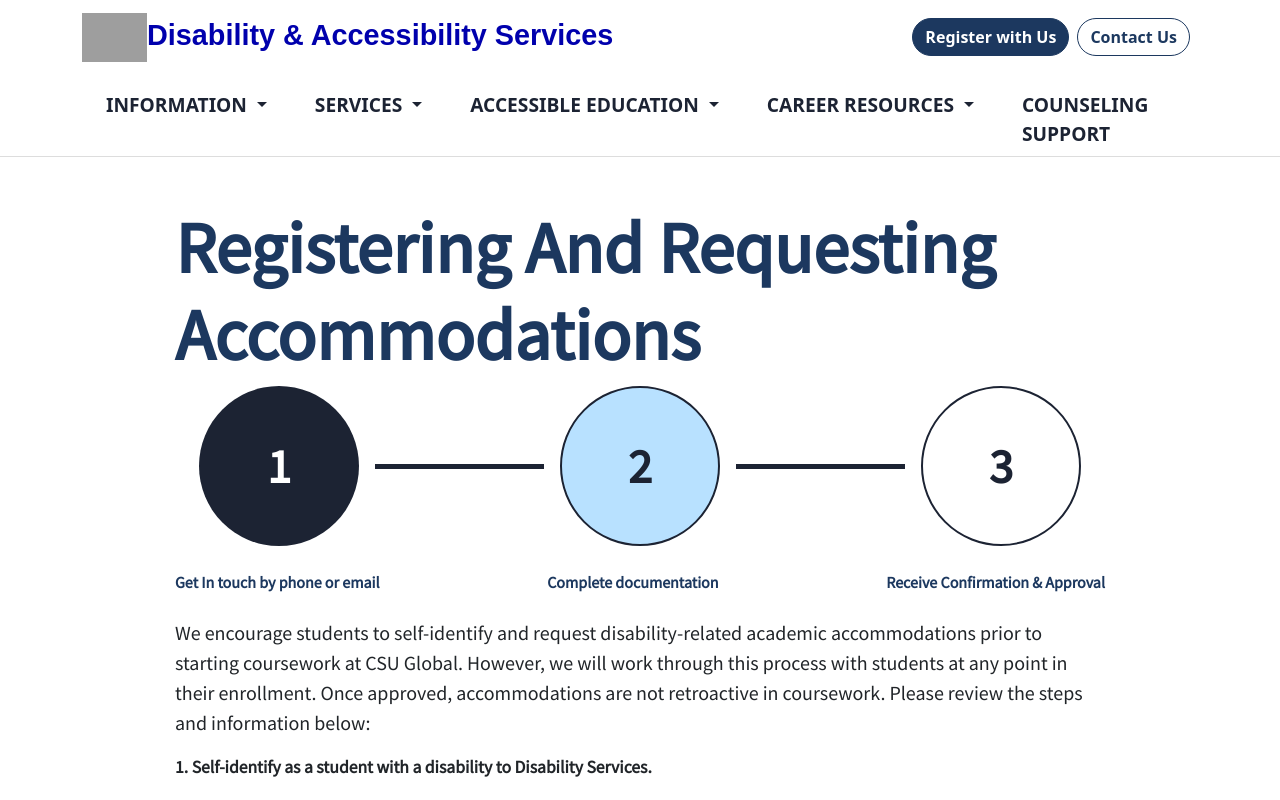
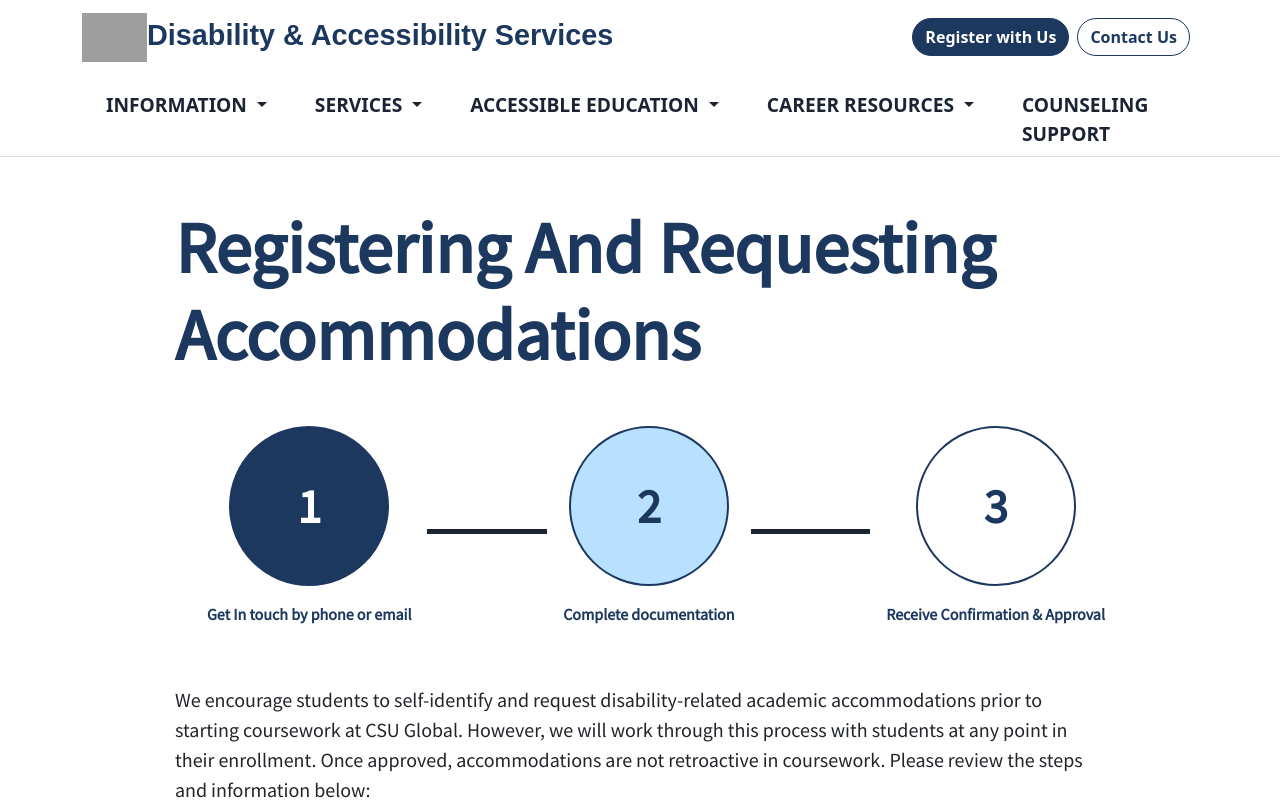
Before and after one commit to sean-hogan/disability-services-center, a Vue app: page /registration in a window 1280 px wide. Shown: the top 800 px of the page. Built offline with nearby package versions, Linux system fonts and the light colour scheme; grey boxes are pictures that could not be loaded; a web font is replaced by a local one.

Commit message:
skip link, nav changes for a11y & mobility

```diff
--- a/src/App.vue
+++ b/src/App.vue
@@ -1,5 +1,5 @@
 <template>
-<navbar></navbar>
+<navbar @scrollFix="scrollFix"></navbar>
   <router-view></router-view>
 <Footer></Footer>
 </template>
@@ -14,6 +14,16 @@ export default {
     Navbar,
     Footer,
   },
+
+  methods: {
+    scrollFix: function(hashbang) {
+      window.location.hash = hashbang;
+    }
+  },
+
+  mounted() {
+      setTimeout(() => this.scrollFix(this.$route.hash), 1);
+    },
 };
 </script>
 
--- a/src/assets/app.scss
+++ b/src/assets/app.scss
@@ -2,7 +2,8 @@
 $red: #9e1831;
 $grey: rgb(242, 242, 242);
 $darkblue: #262262;
-$lightblue: #0000AD;
+$lightblue: hsla(205, 100%, 86%, 1);
+;
 //other cools
 $smoky-black: hsla(0, 0%, 7%, 1);
 $prussian-blue: hsla(215, 55%, 24%, 1);
@@ -60,15 +61,15 @@ $info:$prussian-blue;
     color: #fff;
 }
 
-#app .btn-primary:hover,
-#app .btn-outline-info:hover {
+#app .btn-primary:hover {
     background-color: #fff;
     color: $primary;
     border-color: $primary;
 }
 
 #app .btn-outline-primary:hover {
-    color: #fff;
+    background-color: $lightblue;
+    color: $primary;
 }
 
 //grey bg
--- a/src/components/Hero.vue
+++ b/src/components/Hero.vue
@@ -11,13 +11,9 @@
         </h1>
         <p class="lead">{{ body }}</p>
        <div class="d-grid gap-2 d-md-flex justify-content-md-start">
-        <router-link to="/registration">
-        <button type="button" class="btn btn-lg btn-primary mb-3 me-3 rounded-pill">Register With Us</button>
-        </router-link>
+        <router-link to="/registration" class="btn btn-lg btn-primary mb-3 me-3 rounded-pill">Register With Us</router-link>
 
-        <router-link to="/information/faculty-notification">
-        <button type="button" class="btn btn-lg btn-outline-primary rounded-pill mb-3">Faculty Notifications</button>
-        </router-link>
+        <router-link to="/information/faculty-notification" class="btn btn-lg btn-outline-primary rounded-pill mb-3">Faculty Notifications</router-link>
         </div>
       </div>
     </div>
--- a/src/components/Navbar.vue
+++ b/src/components/Navbar.vue
@@ -1,16 +1,20 @@
 <template>
     <nav class="navbar navbar-expand-lg navbar-light bg-white px-5 pb-0">
       <div class="container flex-wrap justify-content-start">
+        <!-- skip link -->
+        <router-link class="visually-hidden-focusable bg-grey"
+        to="#main-content"
+        @click="$emit('scrollFix','#main-content')">Skip to main content</router-link>
           <!---BRAND--->
 
       <router-link class="navbar-brand" to="/">
           <img src="https://libapps.s3.amazonaws.com/accounts/129967/images/CSUG_Seal_RGB.jpg" class="" width="65">Disability & Accessibility Services
       </router-link>
 
-      <div class="ms-auto d-flex flex-row">
+      <div class="ms-auto d-flex flex-row mb-3 mb-lg-0">
 
       <router-link class="btn btn-primary rounded-pill me-2 menu-link" to="/registration">Register with Us</router-link>
-      <router-link class="btn btn-outline-info rounded-pill me-2 menu-link" to="/contact-us">Contact Us</router-link>
+      <router-link class="btn btn-outline-primary rounded-pill me-2 menu-link" to="/contact-us">Contact Us</router-link>
 
 
 
@@ -30,7 +34,7 @@
 
 
 
-      <ul class="navbar-nav mb-0 mt-3 d-flex flex-row w-100">
+      <ul class="navbar-nav mb-0 mt-3 w-100">
 
 
         <li class="nav-item dropdown px-3">
@@ -86,7 +90,7 @@
           </ul>
         </li>
 
-        <li class="nav-item px-3 ms-auto">
+        <li class="nav-item px-3 ms-lg-auto">
         <router-link class="nav-link menu-link" to="/services/student-assistance-program">Counseling Support</router-link>
         </li>
 
@@ -131,11 +135,12 @@ export default {
 	font-weight: 700;
 	font-style: normal;
 	font-size: 1.8rem;
-  color: #0000AD;
+  color: hsla(215, 55%, 24%, 1);
 }
 
 #app .navbar-brand:hover {
   color:#1c2333;
+  text-decoration: underline;
 }
 
 #app .nav-link:not(.btn) {
@@ -147,18 +152,18 @@ export default {
   margin-bottom:0px;
 }
 
-#app .dropdown-menu{
-  margin:0px;
-  border:0px;
-  background-image: linear-gradient(#fff, #fff),
-        linear-gradient(45deg, #fff722, #ff26f9),linear-gradient(142deg, transparent, white),linear-gradient(108deg, red, transparent);
-    background-clip: content-box, padding-box;
-}
+// #app .dropdown-menu{
+//   margin:0px;
+//   border:0px;
+//   background-image: linear-gradient(#fff, #fff),
+//         linear-gradient(45deg, #fff722, #ff26f9),linear-gradient(142deg, transparent, white),linear-gradient(108deg, red, transparent);
+//     background-clip: content-box, padding-box;
+// }
 
 
-.btn:focus, .btn {
-  box-shadow:none!important;
-}
+// .btn:focus, .btn {
+//   box-shadow:none!important;
+// }
 
 .nav-link:not(.btn),
 .dropdown-item {
@@ -175,9 +180,11 @@ export default {
 .visually-hidden-focusable {
   position:absolute;
   left:10%;
+  top:1%;
   padding:2rem;
   transform: translateY(-100%);
   transition: transform 0.3s;
+  z-index: 1;
 }
 
 .visually-hidden-focusable:focus {
--- a/src/layouts/ContentPageLayout.vue
+++ b/src/layouts/ContentPageLayout.vue
@@ -4,7 +4,7 @@
 
  <div class="clearfix d-flex justify-content-center">
         <div class="col-sm-10">
-          <main id="main">
+          <main id="main-content">
         <header class="header mb-4">
     <slot name="header"></slot>
         </header>
--- a/src/router/index.js
+++ b/src/router/index.js
@@ -145,12 +145,23 @@ const router = createRouter({
         if (savedPosition) {
             return savedPosition
         } else if (to.hash) {
+            //reset focus
+            document.body.setAttribute("tabindex", "-1");
+            document.body.focus();
+            document.body.removeAttribute("tabindex");
+            console.log(from)
+            console.log(to);
             return {
                 el: to.hash,
                 behavior: 'smooth',
                 top: 100,
             }
         } else {
+            //reset focus
+            document.body.setAttribute("tabindex", "-1");
+            document.body.focus();
+            document.body.removeAttribute("tabindex");
+            //scroll to top
             return { left: 0, top: 0 }
         }
     }
--- a/src/views/ContactUs.vue
+++ b/src/views/ContactUs.vue
@@ -23,7 +23,7 @@
               <br />Aurora, CO 80011
               </li>
             </ul>
-            <button type="button" class="btn btn-lg btn-outline-primary rounded-pill me-3">Register With Us</button>
+            <button type="button" class="btn btn-lg btn-outline-primary rounded-pill me-3 mb-3 mb-lg-0">Register With Us</button>
             <button type="button" class="btn btn-lg btn-primary rounded-pill">Request Faculty Notification<i class="bi bi-envelope-fill ms-2"></i></button>
           </div>
         </div>
--- a/src/views/Registration.vue
+++ b/src/views/Registration.vue
@@ -2,18 +2,30 @@
 <ContentPageLayout>
   <template #header>
     <h1 class="display-2">Registering And Requesting Accommodations</h1>
-    <div class="dot-wrapper">
-    <span class="dot-1 ms-4">1</span>
-    <span class="line"></span>
-    <span class="dot-2">2</span>
-    <span class="line"></span>
-    <span class="dot-3 me-4">3</span>
-    </div>
-    <div class="line-wrapper my-4">
-      <div>Get In touch by phone or email </div>
-      <div>Complete documentation</div>
-      <div>Receive Confirmation & Approval</div>
-    </div>
+    <ol class="dot-wrapper my-5">
+        <li>
+          <span class="dot-1">1</span>
+          <span>Get In touch by phone or email</span>
+        </li>
+
+        <span class="line d-none d-lg-flex"></span>
+
+        <li>
+          <span class="dot-2">2</span>
+          <span>Complete documentation</span>
+        </li>
+
+        <span class="line d-none d-lg-flex"></span>
+
+      <li>
+        <span class="dot-3">3</span>
+        <span>Receive Confirmation & Approval</span>
+      </li>
+
+
+
+
+    </ol>
   </template>
 
   <template #content>
@@ -75,7 +87,7 @@ import ContentPageLayout from '@/layouts/ContentPageLayout.vue'
 .dot-1 {
   height: 10rem;
   width: 10rem;
-  background-color: #1c2333;
+  background-color: hsla(215, 55%, 24%, 1);
   border-radius: 50%;
   display: flex;
   color:#fff;
@@ -86,11 +98,11 @@ import ContentPageLayout from '@/layouts/ContentPageLayout.vue'
 .dot-2 {
   height: 10rem;
   width: 10rem;
-  background-color: hsla(205, 100%, 86%, 1);;
+  background-color: hsla(205, 100%, 86%, 1);
   border-radius: 50%;
   display: flex;
-  color:#1c2333;
-  border:2px solid #1c2333;
+  color:hsla(215, 55%, 24%, 1);
+  border:2px solid hsla(215, 55%, 24%, 1);
   justify-content: center;
   align-items: center;
   font-size:3rem;
@@ -98,10 +110,10 @@ import ContentPageLayout from '@/layouts/ContentPageLayout.vue'
 .dot-3 {
   height: 10rem;
   width: 10rem;
-  border:2px solid #1c2333;
+  border:2px solid hsla(215, 55%, 24%, 1);
   border-radius: 50%;
   display: flex;
-  color:#1c2333;
+  color: hsla(215, 55%, 24%, 1);
   justify-content: space-evenly;
   align-items: center;
   font-size:3rem;
@@ -112,12 +124,12 @@ import ContentPageLayout from '@/layouts/ContentPageLayout.vue'
   align-items: center;
   font-weight: 700;
   gap:1rem;
+  flex-wrap: wrap;
 }
-.line-wrapper {
+ol li {
   display:flex;
-  justify-content: space-between;
   align-items: center;
-  font-weight: 700;
+  flex-direction: column;
   gap:1rem;
 }
 .line {
@@ -125,4 +137,7 @@ import ContentPageLayout from '@/layouts/ContentPageLayout.vue'
   border-bottom: 5px solid #1c2333;
   height:1px;
 }
+p:not(.lead) {
+  margin-top:2rem;
+}
 </style>
```
